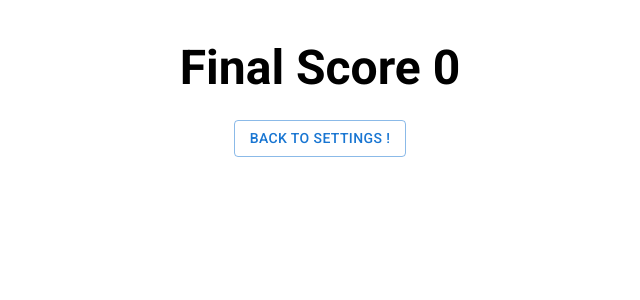
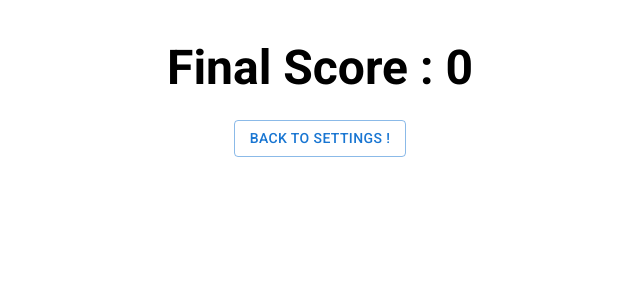
Before and after one commit to LaurentArcos/Quizz-Histoire, a React (Create React App) app: page /score in a window 1280 px wide. Shown: the top 300 px of the page, without its empty margins (320-960 px from the left). Built offline with nearby package versions, Linux system fonts and the light colour scheme.

Commit message:
modification affichage titre page final score

```diff
--- a/src/pages/FinalScreen.js
+++ b/src/pages/FinalScreen.js
@@ -19,7 +19,7 @@ const FinalScreen = () => {
 
   return (
     <Box mt={3}>
-      <Typography variant="h3" fontWeight="bold" mb={3}>Final Score {score}</Typography>
+      <Typography variant="h3" fontWeight="bold" mb={3}>Final Score : {score}</Typography>
       <Button onClick={handleBackToSettings} variant="outlined">back to settings !</Button>
     </Box>
   )
```
